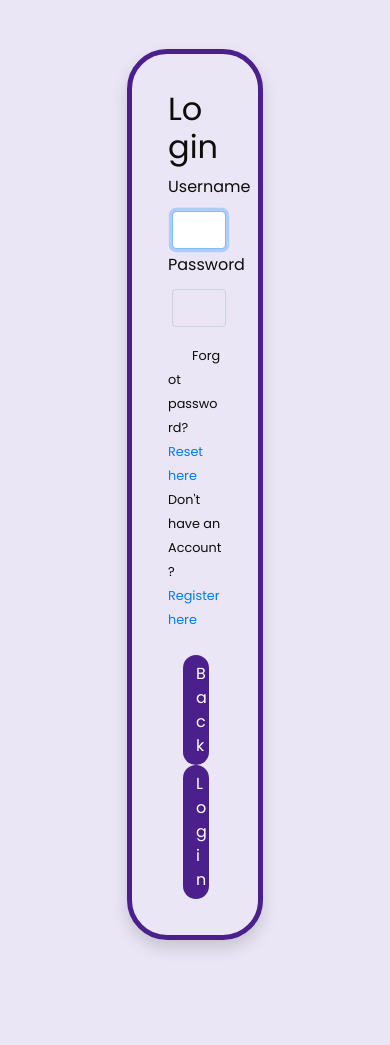
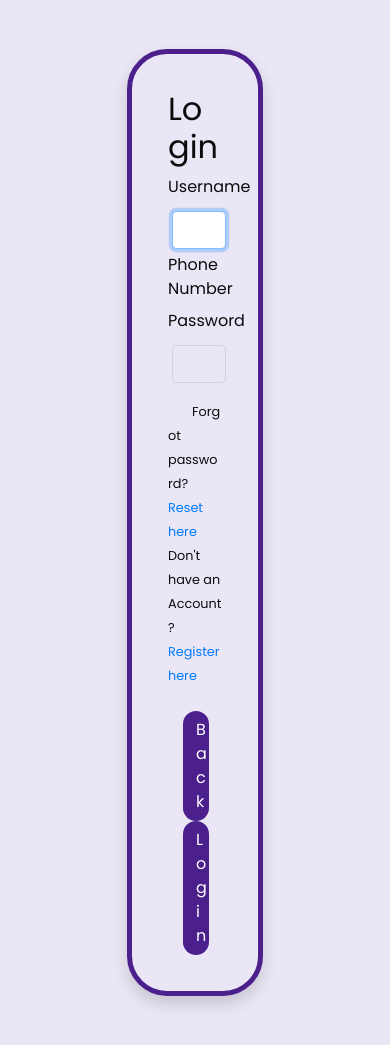
Before and after one commit to Amir-yasin/oswuaa, a Django app: page /logins/?next=/SP_profile in a window 390 px wide. Before the commit the page ends 951 px from the top, so only its background shows below. Run offline with Django 5.2, Linux system fonts and the light colour scheme; some libraries are stand-ins or nearby versions.

Commit message:
new file:   osu_project/media/profile_images/amir-img11.jpg 	new file:   osu_project/media/profile_images/amir-img4_fm50Ihi.jpg 	modified:   osu_project/osu_app/__pycache__/admin.cpython-311.pyc 	modified:   osu_project/osu_app/__pycache__/forms.cpython-311.pyc 	modified:   osu_project/osu_app/__pycache__/models.cpython-311.pyc 	modified:   osu_project/osu_app/__pycache__/views.cpython-311.pyc 	modified:   osu_project/osu_app/admin.py 	modified:   osu_project/osu_app/forms.py 	new file:   osu_project/osu_app/migrations/0011_customuser_phone_number.py 	new file:   osu_project/osu_app/migrations/__pycache__/0011_customuser_phone_number.cpython-311.pyc 	modified:   osu_project/osu_app/models.py 	modified:   osu_project/osu_app/templates/SP_profile.html 	modified:   osu_project/osu_app/templates/ST_profile.html 	modified:   osu_project/osu_app/templates/category.html 	modified:   osu_project/osu_app/templates/dashboard.html 	modified:   osu_project/osu_app/templates/login.html 	modified:   osu_project/osu_app/templates/signup.html 	modified:   osu_project/osu_app/views.py

```diff
--- a/osu_project/osu_app/admin.py
+++ b/osu_project/osu_app/admin.py
@@ -11,7 +11,8 @@
     add_form = CustomUserCreationForm
     form = CustomUserChangeForm
     model = CustomUser
-    list_display = ['first_name','last_name','username', 'email', 'user_type','gender']
+    list_display = ['first_name','last_name','username','phone_number', 'email', 'user_type','gender']
+    search_fields = ['username','email', 'phone_number']
     fieldsets = UserAdmin.fieldsets + (
         (None, {'fields': ('user_type','gender',)}),
     )
--- a/osu_project/osu_app/forms.py
+++ b/osu_project/osu_app/forms.py
@@ -3,9 +3,17 @@
 from .models import CustomUser, SP_Profile, ST_Profile
 
 class CustomUserCreationForm(UserCreationForm):
+    phone_number = forms.CharField(max_length=15, required=True)
+
     class Meta(UserCreationForm.Meta):
         model = CustomUser
-        fields = ('first_name', 'last_name', 'username', 'email', 'gender', 'user_type', 'password1', 'password2')
+        fields = ('first_name', 'last_name', 'username', 'email', 'gender', 'user_type', 'phone_number', 'password1', 'password2')
+
+    def clean_phone_number(self):
+        phone_number = self.cleaned_data.get('phone_number')
+        if CustomUser.objects.filter(phone_number=phone_number).exists():
+            raise forms.ValidationError("A user with this phone number already exists.")
+        return phone_number
 
 class CustomAuthenticationForm(AuthenticationForm):
     class Meta:
@@ -53,11 +61,11 @@
 
     class Meta:
         model = SP_Profile
-        fields = ['phone_number', 'category', 'experience', 'address', 'image']
+        fields = ['category', 'experience', 'address', 'image']
 
 class ST_ProfileForm(forms.ModelForm):
     address = forms.ChoiceField(choices=ADDRESS_CHOICES)
 
     class Meta:
         model = ST_Profile
-        fields = ['phone_number', 'address', 'image']
+        fields = ['address', 'image']
--- a/osu_project/osu_app/models.py
+++ b/osu_project/osu_app/models.py
@@ -17,6 +17,7 @@
         (MALE, 'Male'),
         (FEMALE, 'Female'),
     ]
+    phone_number = models.CharField(max_length=15, unique=True)
     user_type = models.CharField(max_length=25, choices=USER_TYPE_CHOICES)
     gender = models.CharField(max_length=25, choices=GENDER_CHOICES)
     image = models.ImageField(upload_to='profile_images/', default='default.jpeg')
--- a/osu_project/osu_app/templates/SP_profile.html
+++ b/osu_project/osu_app/templates/SP_profile.html
@@ -38,8 +38,7 @@
 <h2>Complete your profile</h2>
 <form method="post" enctype="multipart/form-data">
     {% csrf_token %}
-    <label for="">Phone number</label>
-    {% render_field form.phone_number|add_required_class:"is-required" class+="form-control m-1 space" %}
+
     <div class="form-group">
     <label for="category">Category</label>
     {{ form.category|add_class:"form-control space" }}
--- a/osu_project/osu_app/templates/ST_profile.html
+++ b/osu_project/osu_app/templates/ST_profile.html
@@ -29,8 +29,6 @@
 <h2>Complete your profile</h2>
 <form method="post" enctype="multipart/form-data">
     {% csrf_token %}
-    <label for="">Phone number</label>
-    {% render_field form.phone_number|add_required_class:"is-required" class+="form-control m-1 space" %}
 
     <label for="">Address</label>
     {% render_field form.address|add_required_class:"is-required" class+="form-control m-1 space" %}
--- a/osu_project/osu_app/templates/dashboard.html
+++ b/osu_project/osu_app/templates/dashboard.html
@@ -82,6 +82,7 @@
                 <p>Full Name: {{ request.user.first_name }} {{ request.user.last_name }}</p><hr>
                 <p>Username: @{{ request.user.username }}</p><hr>
                 <p>User Type: {{ request.user.user_type }}</p><hr>
+                <p>User Type: {{ request.user.phone_number }}</p><hr>
                 <p>Category: {{ sp_profile.category.name }}<p><hr>
                 <p>Experience: {{ sp_profile.experience }}</p><hr>
                 <p>Address: {{ sp_profile.address }}</p><hr>
@@ -109,7 +110,7 @@
             <p>Full Name: {{ user.first_name }} {{ user.last_name }}</p><hr>
             <p>Username: @{{ user.username }}</p><hr>
             <p>User Type: {{ user.user_type }}</p><hr>
-            <p>phone number: {{ st_profile.phone_number }}</p><hr>
+            <p>phone number: {{ user.phone_number }}</p><hr>
             <p>Address: {{ st_profile.address }}</p><hr>
             <a href="{% url 'ST_profile' %}"><button class="btn btn-color  fs-5 w-100">Edit Profile</button></a>
 
--- a/osu_project/osu_app/templates/login.html
+++ b/osu_project/osu_app/templates/login.html
@@ -63,6 +63,19 @@
               </div>
             {% endif %}
 
+           <!-- phone number Field and Errors -->
+           <label for="phone_number">Phone Number</label>
+           {% render_field form.phone_number class+="form-control m-1 mb-3 space" %}
+           {% if form.phone_number.errors %}
+             <div class="text-danger">
+               <ul>
+                 {% for error in form.phone_number.errors %}
+                   <li>{{ error }}</li>
+                 {% endfor %}
+               </ul>
+             </div>
+           {% endif %}
+
             <!-- Password Field and Errors -->
             <label for="password">Password</label>
             {% render_field form.password class+="form-control m-1 mb-3 space" %}
--- a/osu_project/osu_app/views.py
+++ b/osu_project/osu_app/views.py
@@ -47,12 +47,12 @@
     if request.method == 'POST':
         form = CustomUserCreationForm(request.POST)
         if form.is_valid():
-            user = form.save(commit=False)
-            user.is_active = False  # Disable login until verification
-            user.save()
+            user = form.save()
             send_otp_email(user)  # Send OTP after saving the user
             messages.success(request, 'Signed up successfully! Please verify your email to activate your account.')
             return redirect('verify_otp', user_id=user.id)
+        else:
+            messages.error(request, 'Please correct the errors below.')
     else:
         form = CustomUserCreationForm()
     return render(request, 'signup.html', {'form': form})
@@ -65,8 +65,9 @@
         form = CustomAuthenticationForm(request, request.POST)
         if form.is_valid():
             username = form.cleaned_data.get('username')
+            phone_number = form.cleaned_data.get('phone_number')
             password = form.cleaned_data.get('password')
-            user = authenticate(request, username=username, password=password)
+            user = authenticate(request, username=username, phone_number=phone_number, password=password)
             if user is not None:
                 if user.is_verified:
                     login(request, user)
@@ -75,7 +76,7 @@
                 else:
                     messages.error(request, 'Please verify your email before logging in.')
             else:
-                messages.error(request, 'Invalid username or password.')
+                messages.error(request, 'Invalid username, phone number or password.')
     else:
         form = CustomAuthenticationForm()
     return render(request, 'login.html', {'form': form})
```
Also changed, not shown: osu_project/osu_app/templates/category.html (+0 -29 lines), osu_project/osu_app/templates/signup.html (+13 -0 lines), osu_project/media/profile_images/amir-img11.jpg (added), osu_project/media/profile_images/amir-img4_fm50Ihi.jpg (added), osu_project/osu_app/migrations/0011_customuser_phone_number.py (added).
